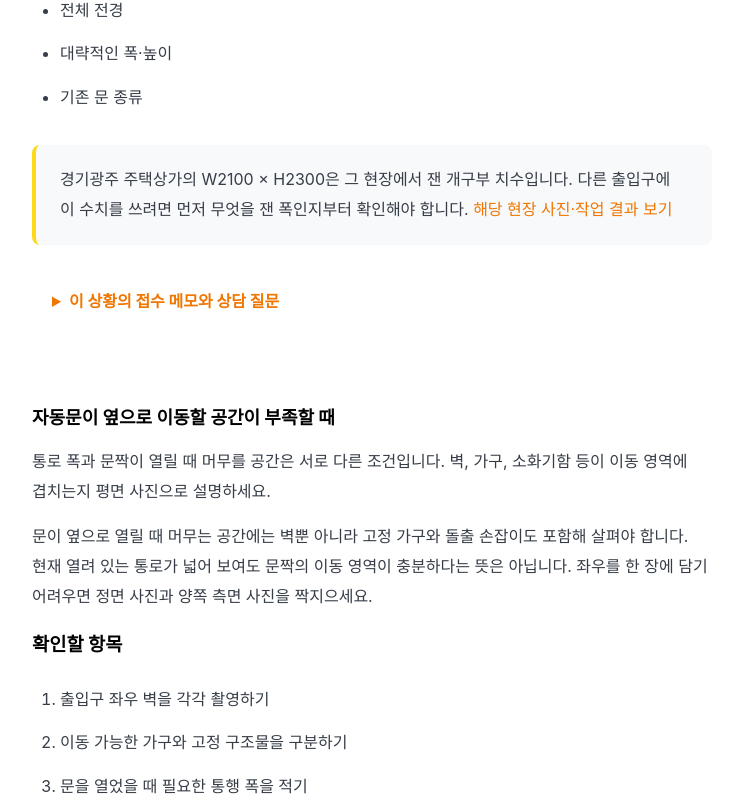
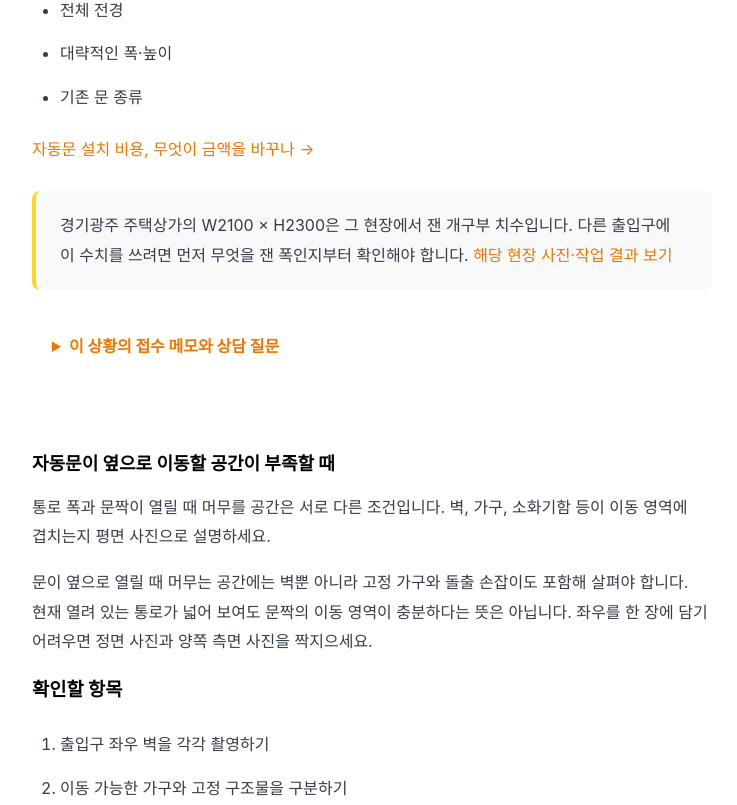
Before and after one commit to jkjo0027/jnd, a Next.js app: page /handbook/opening-measure in a window 1280 px wide. Shown: the part 1855-2660 px from the top of the page, without its empty margins (268-1005 px from the left). Built offline with nearby package versions, Linux system fonts and the light colour scheme; some icons are missing; a web font is replaced by a local one.

Commit message:
Cross-link handbook topics and symptom guides

```diff
--- a/src/app/handbook/[slug]/page.tsx
+++ b/src/app/handbook/[slug]/page.tsx
@@ -7,6 +7,8 @@ import { JsonLd, pageMeta } from '@/lib/seo';
 import { abs, MAIN_PHONE } from '@/lib/site';
 import { handbookArticle, handbookArticles, handbookTopics, handbookCategory, handbookPath, handbookEditorial } from '@/content/handbook';
 import { caseById } from '@/lib/gate';
+import { ALL_GUIDES, handbookSlugByGuide } from '@/content/guides';
+import { isPublicPath } from '@/lib/registry';
 import '../handbook.css';
 
 export const dynamicParams = false;
@@ -22,6 +24,7 @@ export default async function HandbookArticle({ params }: { params: Promise<{ sl
   const { slug } = await params;
   const a = handbookArticles.find(a => a.slug === slug); if (!a) notFound();
   const c = handbookCategory(a.category), topics = handbookTopics(slug);
+  const symptomGuides = ALL_GUIDES.filter(g => isPublicPath(g.path));
   const related = [...new Map(topics.flatMap(t => t.relatedSlugs).map(handbookArticle).filter(x => !!x)
     .filter(x => handbookPath(x.slug).split('#')[0] !== handbookPath(slug)).map(x => [handbookPath(x.slug), x])).values()];
   const evidence = [...new Map(topics.flatMap(t => {
@@ -37,11 +40,13 @@ export default async function HandbookArticle({ params }: { params: Promise<{ sl
     <aside className="handbook-note"><h2>이 안내의 적용 범위</h2><p>{c.introduction}</p></aside>
     {topics.map(t => {
       const detail = handbookEditorial(t.slug);
+      const guides = symptomGuides.filter(g => handbookSlugByGuide[g.id] === t.slug);
       return <section id={t.slug} key={t.slug} className="handbook-topic">
         <h2>{t.title}</h2><p>{t.answer}</p><p>{detail.explanation}</p>
         <h3>확인할 항목</h3><ol className="handbook-checks">{t.checks.map(x => <li key={x}>{x}</li>)}</ol>
         <table className="handbook-comparison"><caption>{t.title} — 상황별 다음 행동</caption><thead><tr><th scope="col">관찰한 상황</th><th scope="col">다음 행동</th></tr></thead><tbody>{detail.comparisons.map(row => <tr key={row.situation}><th scope="row">{row.situation}</th><td>{row.nextStep}</td></tr>)}</tbody></table>
         <h3>판단과 전달할 자료</h3><p>{t.decision}</p><ul className="handbook-checks">{t.handoff.map(x => <li key={x}>{x}</li>)}</ul>
+        {guides.map(g => <p key={g.id}><Link href={g.path}>{g.h1} →</Link></p>)}
         {t.fieldCase && caseById(t.fieldCase.id) && <p className="handbook-note">{t.fieldCase.note} <Link href={`#record-${t.fieldCase.id}`}>해당 현장 사진·작업 결과 보기</Link></p>}
         <details className="handbook-example"><summary>이 상황의 접수 메모와 상담 질문</summary><h3>메모 작성 예시</h3><p>{t.example}</p><h3>상담할 때 확인할 질문</h3><p>{detail.question}</p></details>
       </section>;
```
